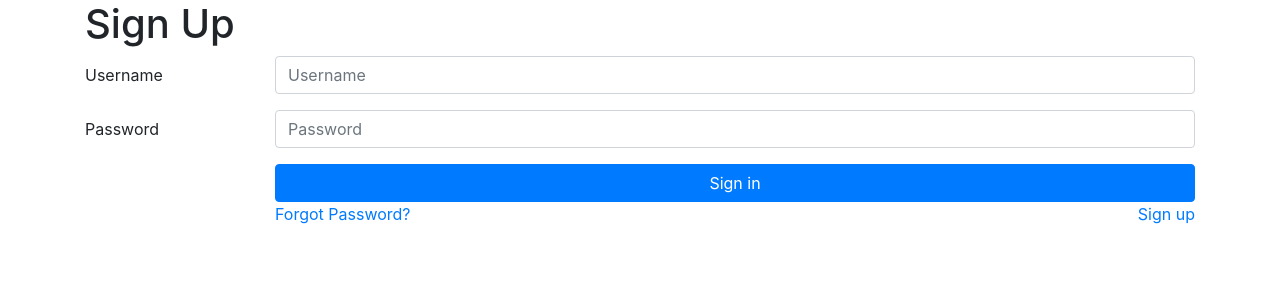
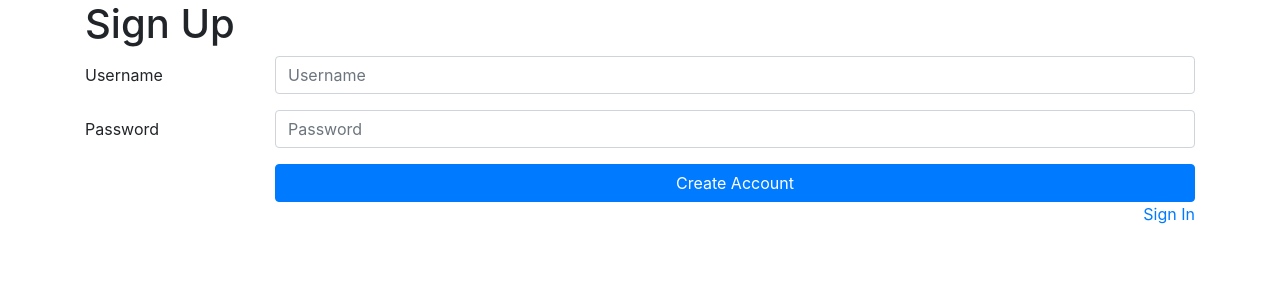
Before and after one commit to ericyzhou/cs4550-critical-projections-client-angular, an Angular app: page /signup in a window 1280 px wide. Shown: the top 300 px of the page. Built offline with nearby package versions, Linux system fonts and the light colour scheme.

Commit message:
sign up layout

```diff
--- a/src/app/app.module.ts
+++ b/src/app/app.module.ts
@@ -18,6 +18,7 @@ import { ReviewMediaComponent } from './review-media/review-media.component';
 import { CommentComponent } from './comment/comment.component';
 import { ProfileSettingsSectionComponent } from './profile-settings-section/profile-settings-section.component';
 import { SignUpComponent } from './sign-up/sign-up.component';
+import {UserService} from '../services/user-service';
 
 @NgModule({
   declarations: [
@@ -42,7 +43,8 @@ import { SignUpComponent } from './sign-up/sign-up.component';
   providers: [
     IMDBSearchService,
     ReviewService,
-    CommentService
+    CommentService,
+    UserService
   ],
   bootstrap: [AppComponent],
 })
--- a/src/app/home-page/home-page.component.html
+++ b/src/app/home-page/home-page.component.html
@@ -4,11 +4,15 @@
     Search
   </a>
   <br>
-  <a routerLink="/profiles/users">
+  <a routerLink="/users/1">
     profile
   </a>
   <br>
-  <a routerLink="/profiles/login">
+  <a routerLink="/login">
     login
   </a>
+  <br>
+  <a routerLink="/signup">
+    sign up
+  </a>
 </div>
--- a/src/app/sign-up/sign-up.component.html
+++ b/src/app/sign-up/sign-up.component.html
@@ -22,17 +22,9 @@
       <label class="col-sm-2 col-form-label"></label>
       <div class="col-sm-10">
         <a href="../profile/profile.template.client.html"
-           class="btn btn-primary btn-block">Sign in</a>
-        <div class="row">
-          <div class="col-6">
-            <a href="../index.html">Forgot
-              Password?</a>
-          </div>
-          <div class="col-6">
-            <a href="../register/register.template.client.html"
-               class="float-right">Sign up</a>
-          </div>
-        </div>
+           class="btn btn-primary btn-block">Create Account</a>
+        <a href="../login-page/login-page.component.html"
+           class="float-right">Sign In</a>
       </div>
     </div>
   </form>
--- a/src/app/sign-up/sign-up.component.ts
+++ b/src/app/sign-up/sign-up.component.ts
@@ -1,4 +1,5 @@
 import { Component, OnInit } from '@angular/core';
+import {UserService} from '../../services/user-service';
 
 @Component({
   selector: 'app-sign-up',
@@ -12,11 +13,11 @@ export class SignUpComponent implements OnInit {
   role = '';
 
   createUser = () => {
-
+    this.userService.createUser({username: this.username, password: this.password, role: this.role})
+      .then(response => console.log(response));
   }
 
-
-  constructor() { }
+  constructor(private userService: UserService) { }
 
   ngOnInit(): void {
   }
--- a/src/services/user-service.ts
+++ b/src/services/user-service.ts
@@ -9,10 +9,10 @@ export class UserService {
       .then(response => response.json());
   }
 
-  createUser = (userId: number, body: any) =>
+  createUser = (user: any) =>
     fetch(`${url}`, {
       method: 'POST',
-      body: JSON.stringify(body),
+      body: JSON.stringify(user),
       headers: {
         'content-type': 'application/json'
       }
```
